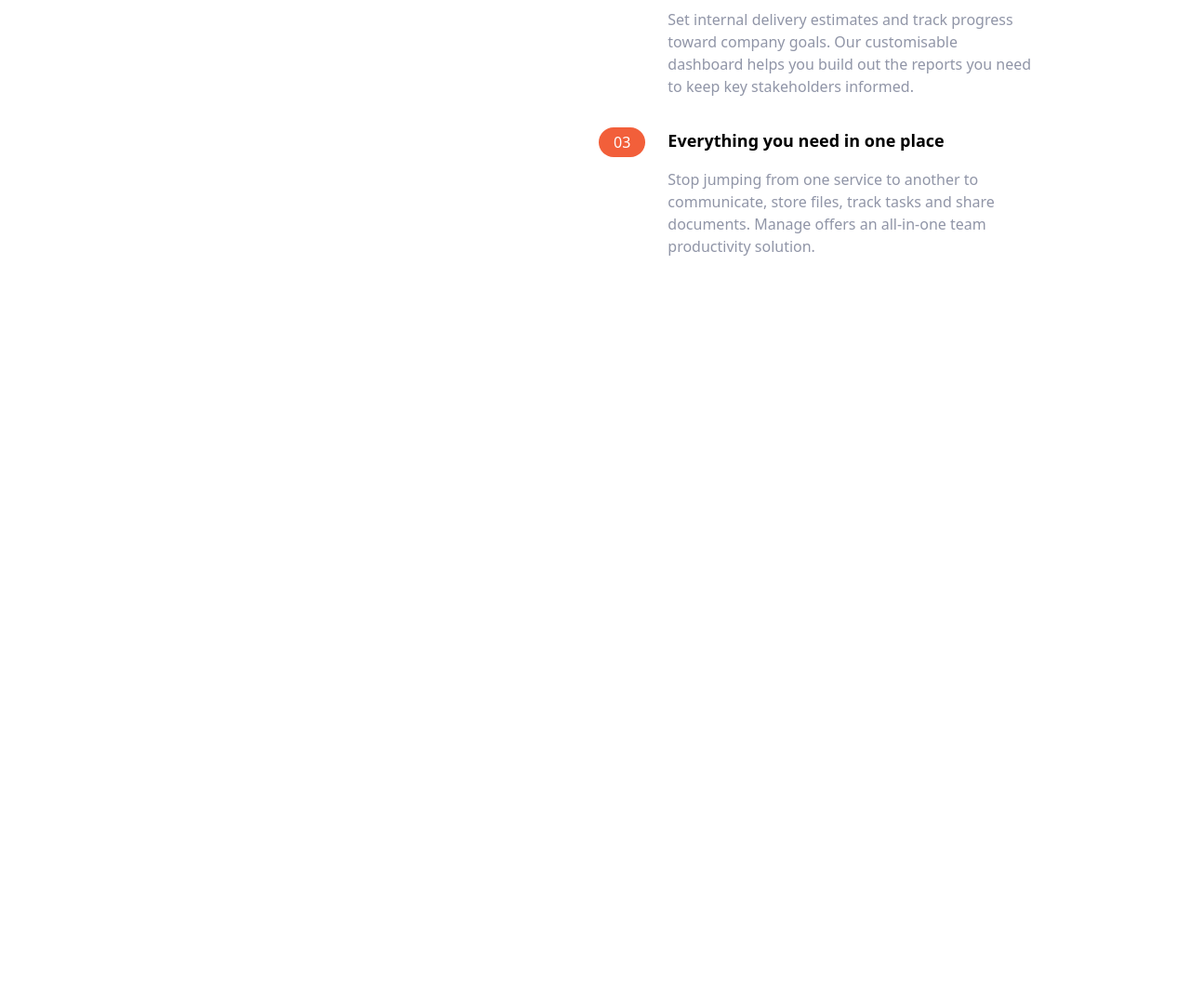
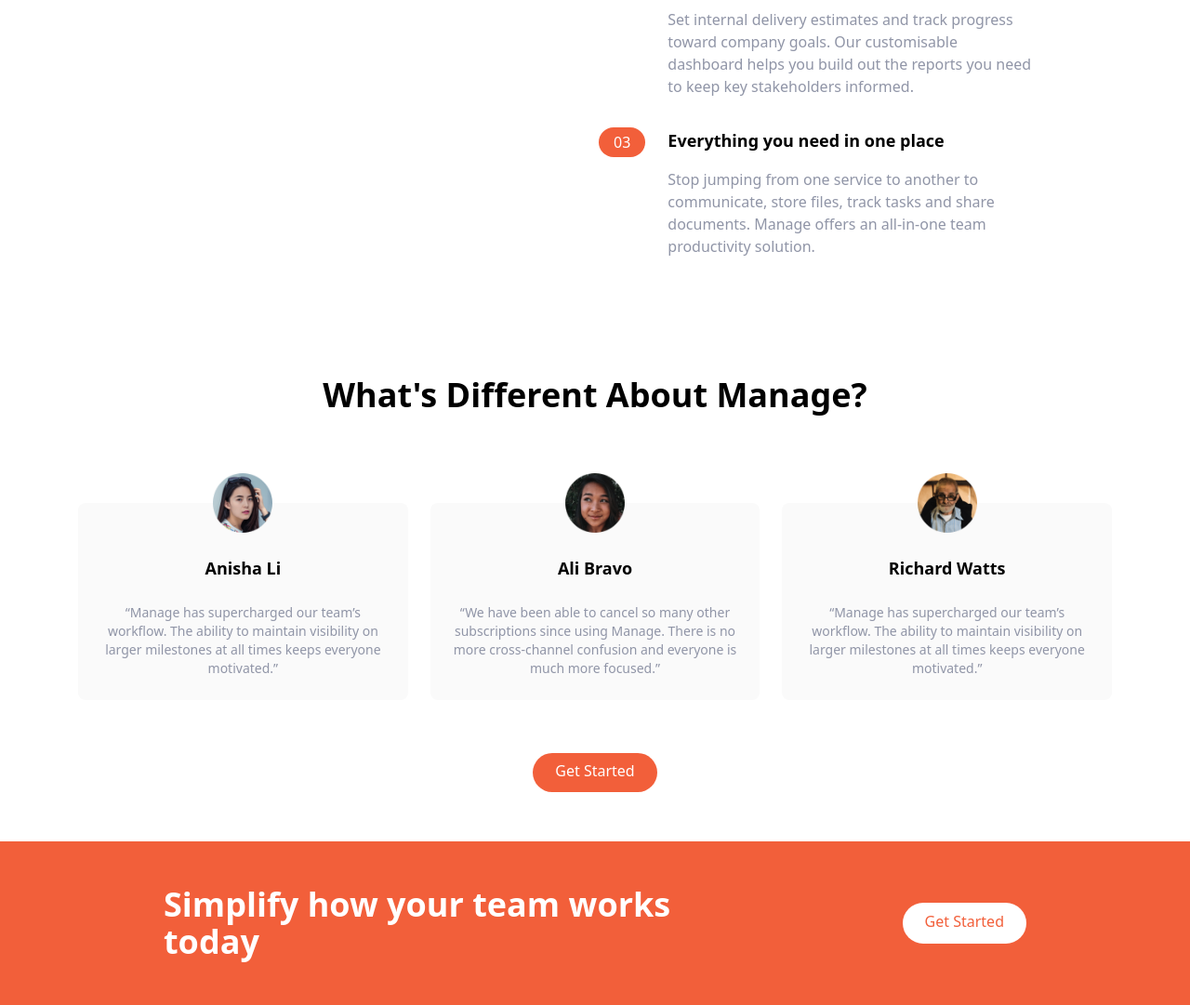
Before and after one commit to flyingmonster1210/tailwind-landing-page, a website: page index.html in a window 1280 px wide. Shown: the part 863-1944 px from the top of the page at 93% size. Before the commit the page ends 1140 px from the top, so only its background shows below. Drawn offline with Linux system fonts and the light colour scheme.

Commit message:
CTA section is finished

```diff
--- a/index.html
+++ b/index.html
@@ -163,6 +163,92 @@
       </div>
     </div>
   </section>
+
+  <!-- Testimonials -->
+  <section id="testimonials">
+    <div class="max-w-6xl px-5 mx-auto mt-32 text-center">
+
+      <!-- Heading -->
+      <h2 class="font-bold text-4xl text-center">
+        What's Different About Manage?
+      </h2>
+
+      <!-- Testimonials Container -->
+      <div class="mt-24 flex flex-col mx-auto md:space-x-6 md:flex-row">
+
+        <!-- Testimonial 1 -->
+        <div class="flex flex-col items-center p-6 space-y-6 bg-veryLightGray rounded-lg md:w-1/3">
+          <!-- Image, Name and Message -->
+          <img src="img/avatar-anisha.png" class="w-16 -mt-14" alt="">
+          <h5 class="text-lg font-bold">
+            Anisha Li
+          </h5>
+          <p class="text-sm text-darkGrayishBlue">
+            “Manage has supercharged our team’s workflow. The ability to
+            maintain visibility on larger milestones at all times keeps
+            everyone motivated.”
+          </p>
+        </div>
+
+        <!-- Testimonial 2 -->
+        <div class="hidden flex-col items-center p-6 space-y-6 bg-veryLightGray rounded-lg md:flex md:w-1/3">
+          <!-- Image, Name and Message -->
+          <img src="img/avatar-ali.png" class="w-16 -mt-14" alt="">
+          <h5 class="text-lg font-bold">
+            Ali Bravo
+          </h5>
+          <p class="text-sm text-darkGrayishBlue">
+            “We have been able to cancel so many other subscriptions since
+            using Manage. There is no more cross-channel confusion and
+            everyone is much more focused.”
+          </p>
+        </div>
+
+        <!-- Testimonial 3 -->
+        <div class="hidden flex-col items-center p-6 space-y-6 bg-veryLightGray rounded-lg md:flex md:w-1/3">
+          <!-- Image, Name and Message -->
+          <img src="img/avatar-richard.png" class="w-16 -mt-14" alt="">
+          <h5 class="text-lg font-bold">
+            Richard Watts
+          </h5>
+          <p class="text-sm text-darkGrayishBlue">
+            “Manage has supercharged our team’s workflow. The ability to
+            maintain visibility on larger milestones at all times keeps
+            everyone motivated.”
+          </p>
+        </div>
+      </div>
+
+      <!-- Button -->
+      <div class="my-16">
+        <a href="#" class="p-3 px-6 pt-2 text-white bg-brightRed rounded-full baseline hover:bg-brightRedLight">
+          Get Started
+        </a>
+      </div>
+
+    </div>
+
+
+
+  </section>
+
+  <!-- CTA Section -->
+  <section id="cta" class="bg-brightRed">
+    <!-- Flex Container -->
+    <div
+      class="container flex flex-col justify-between items-center px-6 py-12 mx-auto space-y-12 md:space-y-0 md:flex-row">
+
+      <!-- Heading -->
+      <h2 class="text-white font-bold text-left text-5xl md:text-4xl md:max-w-xl">
+        Simplify how your team works today
+      </h2>
+
+      <!-- Button -->
+      <a href="#" class="p-3 px-6 pt-2 text-brightRed bg-white rounded-full baseline hover:bg-gray-300">
+        Get Started
+      </a>
+    </div>
+  </section>
 </body>
 
 </html>
```
Also changed, not shown: css/main.css.
